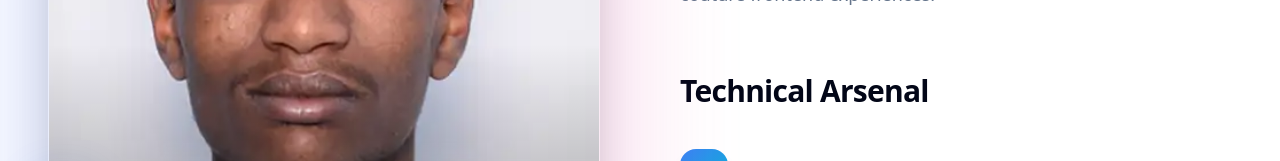
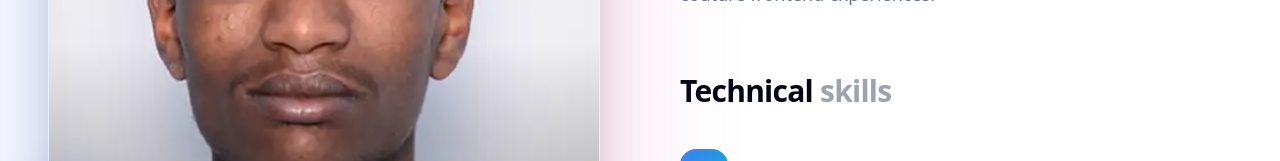
Before and after one commit to yihune1234/YihuneBelayPortfolio, a React (Vite) app: page / in a window 1280 px wide. Both pictures are taken after a click on the button "ABOUT". Shown: the part 525-686 px from the top of the page. Built offline with nearby package versions, Linux system fonts and the light colour scheme; no server answers.

Commit message:
fix the about text description

```diff
--- a/src/components/About.jsx
+++ b/src/components/About.jsx
@@ -149,7 +149,7 @@ export function About() {
 
           {/* Enhanced Skills Catalog */}
           <div className="space-y-10">
-            <h3 className="text-3xl font-black tracking-tight">Technical Arsenal</h3>
+            <h3 className="text-3xl font-black tracking-tight">Technical <span className='text-gray-400'>skills</span></h3>
 
             <div className="grid gap-8">
               {skillCategories.map((category, catIdx) => (
```
